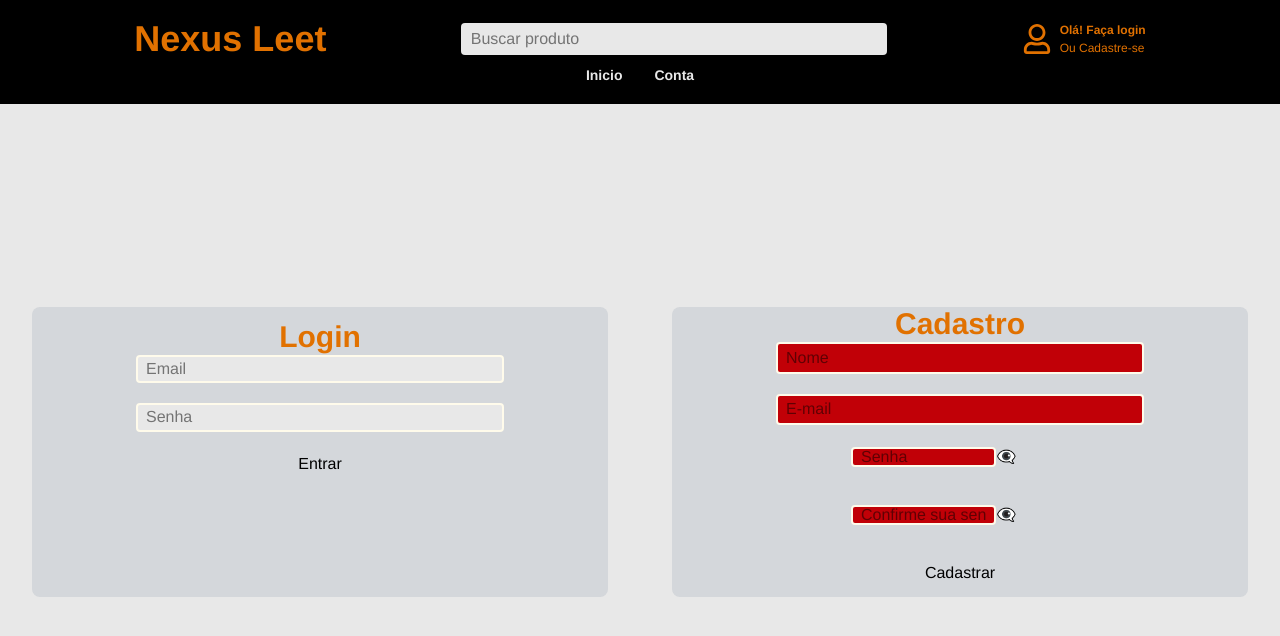
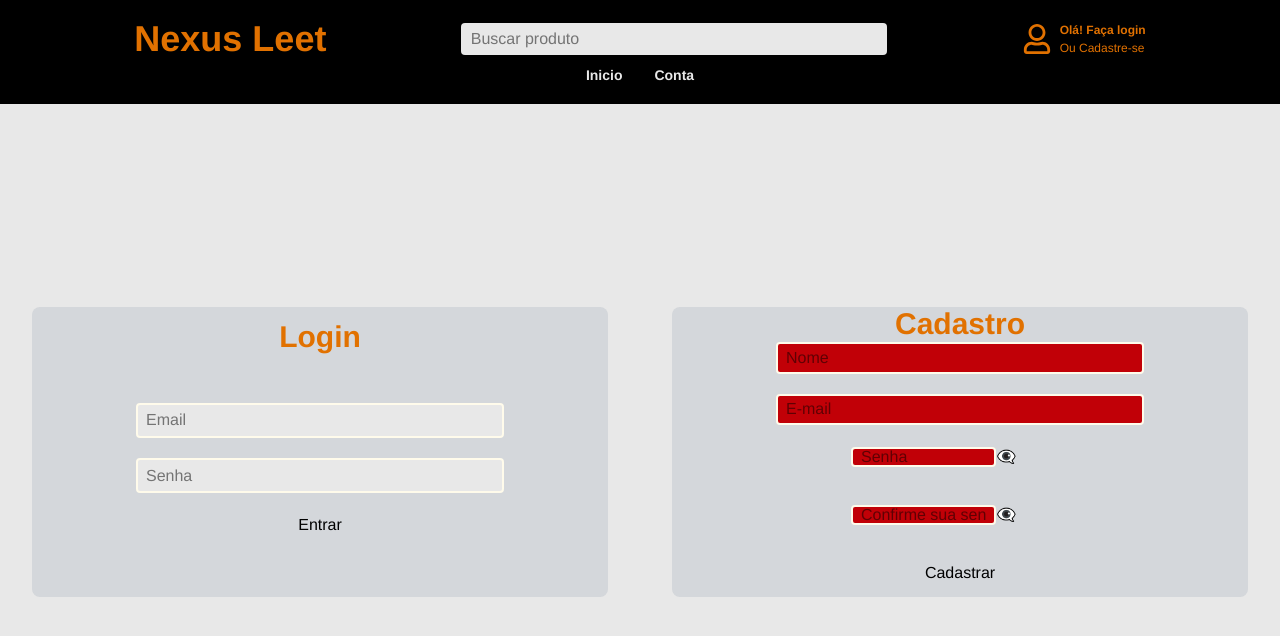
Before and after one commit to gustavocarvalho-ra/NextJs-NexusLeet, a Next.js app: page /my-account in a window 1280 px wide. Shown: the top 636 px of the page. Built offline with nearby package versions, Linux system fonts and the light colour scheme; no server answers.

Commit message:
feat: add id

```diff
--- a/src/app/components/login/LoginForm.tsx
+++ b/src/app/components/login/LoginForm.tsx
@@ -32,8 +32,9 @@ export default function LoginForm() {
       <div className="border-double rounded-lg bg-slate-500/15 p-3 w-xl h-5/12 flex flex-col justify-center">
         <h1 className="flex justify-center text-(--text-amber) text-3xl font-semibold">Login</h1>
         <div className="h-full w-full">
-          <form onSubmit={handleLogin} className="gap-5 flex flex-col items-center h-4/5">
+          <form onSubmit={handleLogin} className="gap-5 flex flex-col items-center h-full justify-center">
             <input
+              id="email"
               placeholder="Email"
               type="email"
               value={email}
@@ -41,6 +42,7 @@ export default function LoginForm() {
               className="bg-(--color-sec) rounded-sm p-2 h-2/13 w-2/3 border-2 border-amber-50"
             />
             <input
+              id="password"
               placeholder="Senha"
               type="password"
               value={password}
--- a/src/app/components/login/RegisterForm.tsx
+++ b/src/app/components/login/RegisterForm.tsx
@@ -62,6 +62,7 @@ export default function RegisterForm() {
         <div className="h-full w-full">
           <form onSubmit={handleSubmit} className="gap-5 flex flex-col items-center h-4/5">
             <input
+              id="name"
               type={"text"}
               placeholder="Nome"
               required
@@ -70,6 +71,7 @@ export default function RegisterForm() {
               className="bg-red-700 rounded-sm p-2 h-2/13 w-2/3 border-2 border-amber-50"
               />
             <input
+              id="email"
               type="email"
               placeholder="E-mail"
               required
@@ -79,6 +81,7 @@ export default function RegisterForm() {
               />
             <div className="relative">
               <input
+                id="password"
                 type={showPassword ? "text" : "password"}
                 placeholder="Senha"
                 required
@@ -96,6 +99,7 @@ export default function RegisterForm() {
             </div>
             <div className="relative">
               <input
+                id="confirmPassword"
                 type={showConfirmPassword ? "text" : "password"}
                 placeholder="Confirme sua senha"
                 required
```
